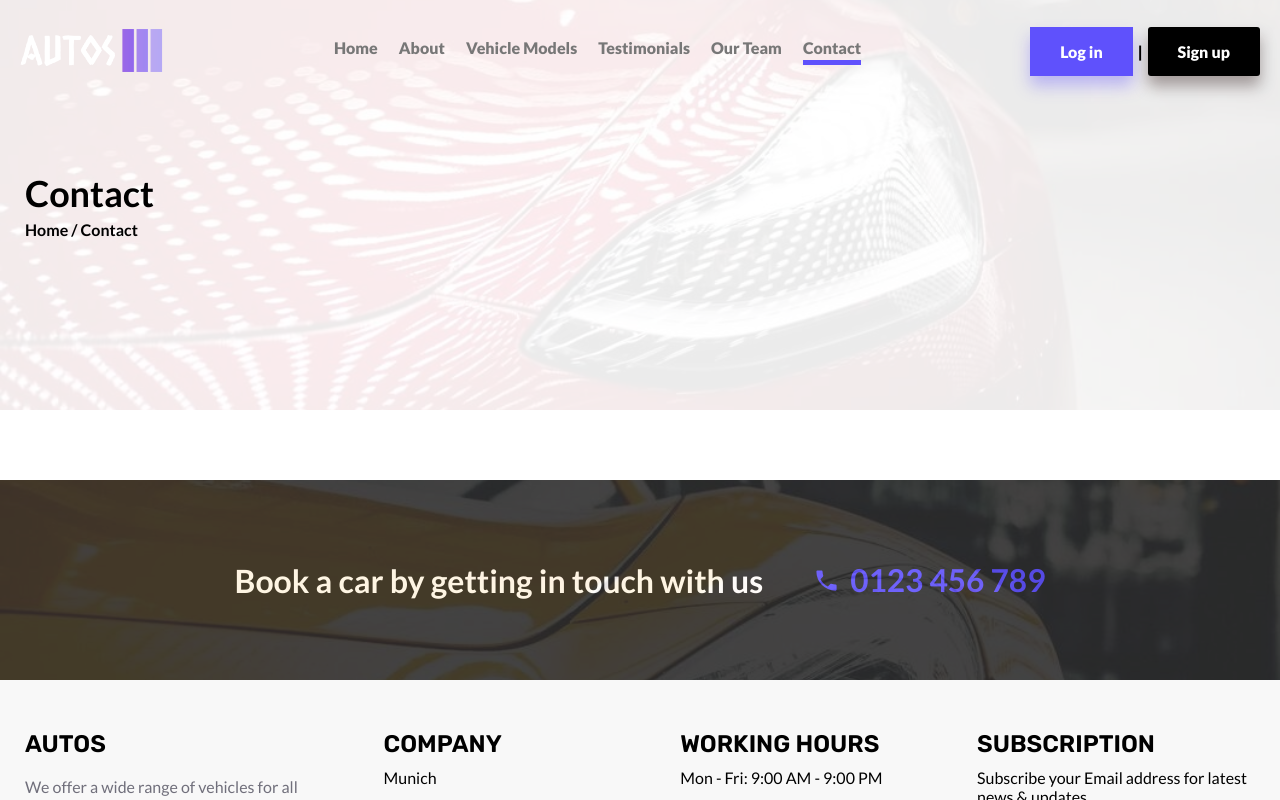
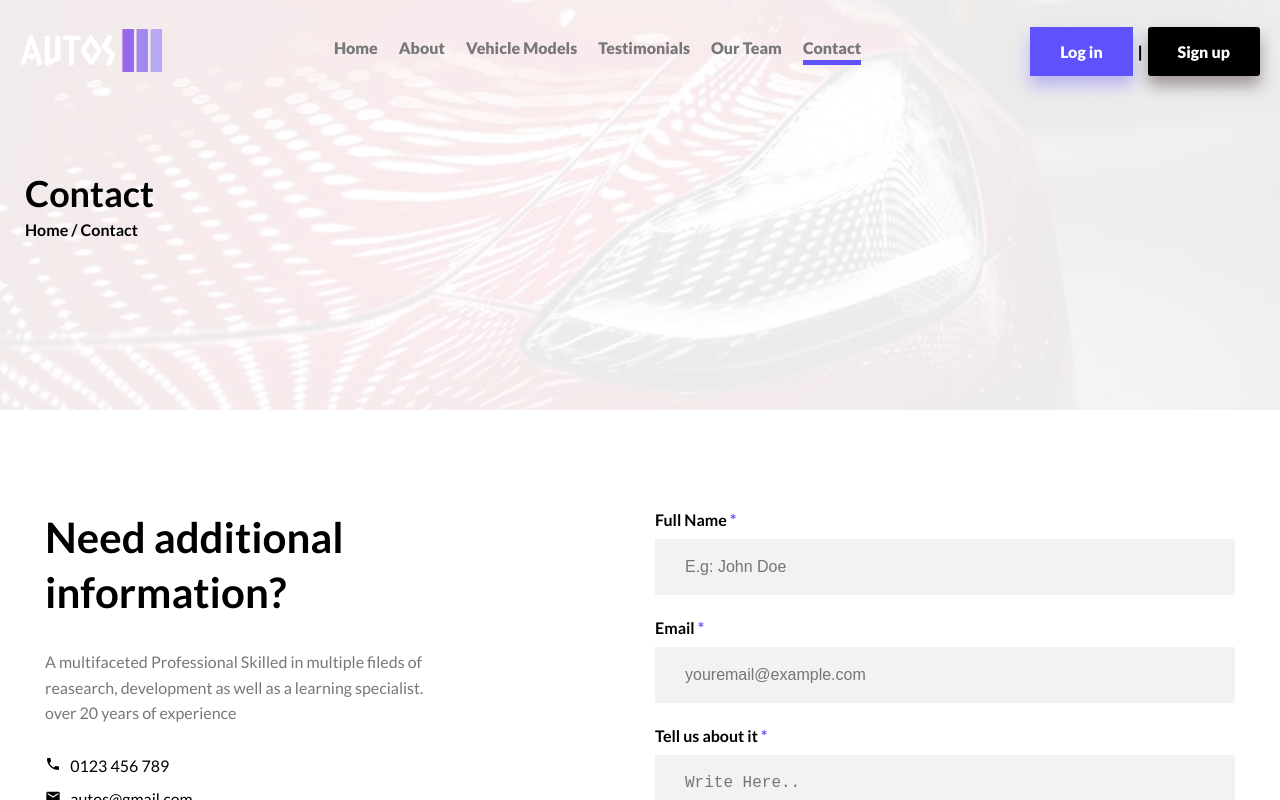
Before and after one commit to relentless95/client-car-rental, a React (Vite) app: page /contact in a window 1280 px wide. Shown: the top 800 px of the page. Built offline with nearby package versions, Linux system fonts and the light colour scheme.

Commit message:
added the contact details component

```diff
--- a/src/pages/Contact/Contact.jsx
+++ b/src/pages/Contact/Contact.jsx
@@ -9,7 +9,7 @@ function Contact() {
       <section className="contact-page">
       <HeroPages name="Contact" />
         <div className="container">
-          {/* <ContactDetails/> */}
+          <ContactDetails/>
 
         </div>
 
```
